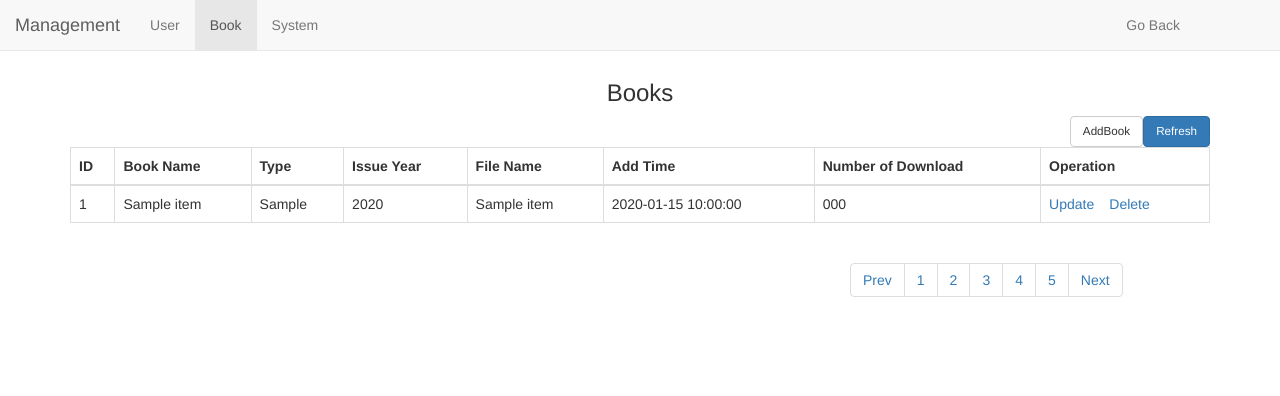
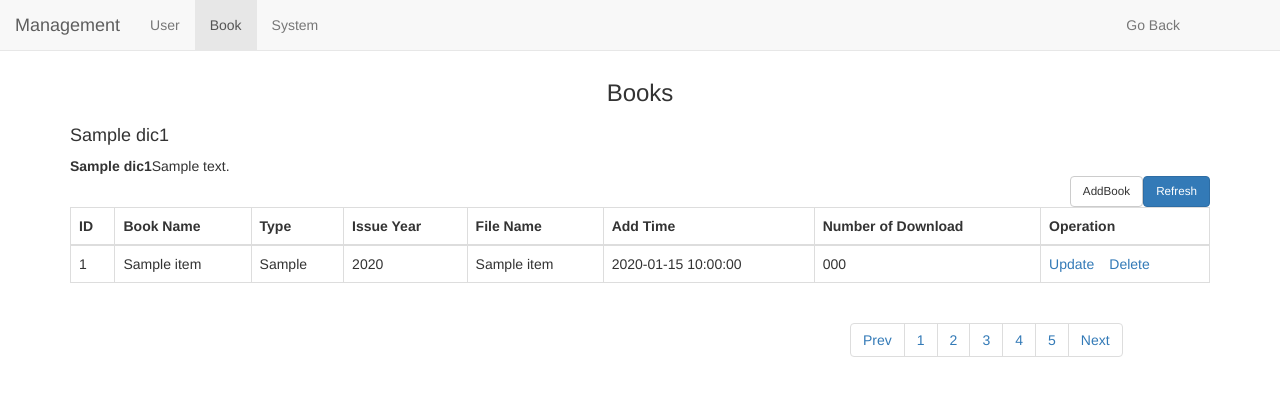
Before and after one commit to xiaowang012/flask_books, a Flask app: template templates/book.html in a window 1280 px wide. Shown: the top 396 px of the page. Run offline with Flask 2, Linux system fonts and the light colour scheme; tables that the repository leaves empty hold one stand-in row (values such as "Sample post"); the template is opened without the code that fills it: values that come from a table or form of the project are taken from there, most other values are stand-ins (such as "Sample title", 1, 10 or a date in 2020); some libraries are stand-ins or nearby versions.

Commit message:
新增了提示框

```diff
--- a/templates/book.html
+++ b/templates/book.html
@@ -40,6 +40,17 @@
                 <h3 style="margin-top: 80px;" class="text-center">
                     Books
                 </h3>
+                <div style="float: left;" class="container">
+                    <div class="row clearfix">
+                        <div style="padding-left:0" class="col-md-12 column">
+                            <div style="margin-right: 15px;" class="{{ dic1['style'] }}">
+                                <h4>
+                                    {{ dic1['title'] }}
+                                </h4> <strong>{{ dic1['title'] }}</strong>{{ dic1['message'] }}
+                            </div>
+                        </div>
+                    </div>
+                </div>
                 <a id="modal-207274" href="/management/refresh?cur_url=/management/book" role="button" class="btn btn-default btn-primary" style="float:right;font-size: smaller;" data-toggle="modal">Refresh</a>
                 <a id="modal-207274" href="#modal-container-207274" role="button" class="btn btn-default" style="float:right;font-size: smaller;" data-toggle="modal">AddBook</a>
                 <div class="modal fade" id="modal-container-207274" role="dialog" aria-labelledby="myModalLabel" aria-hidden="true">
```
